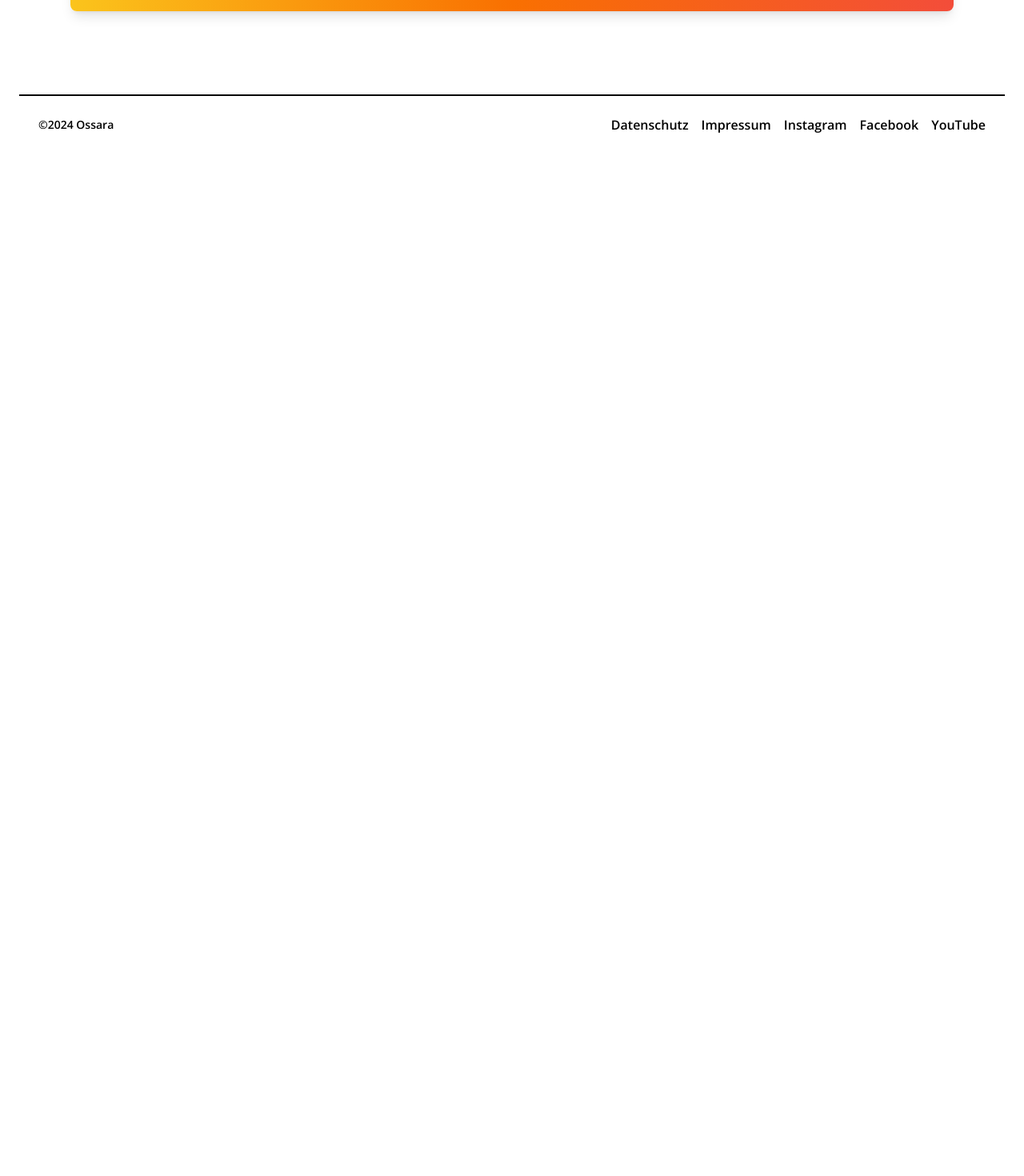
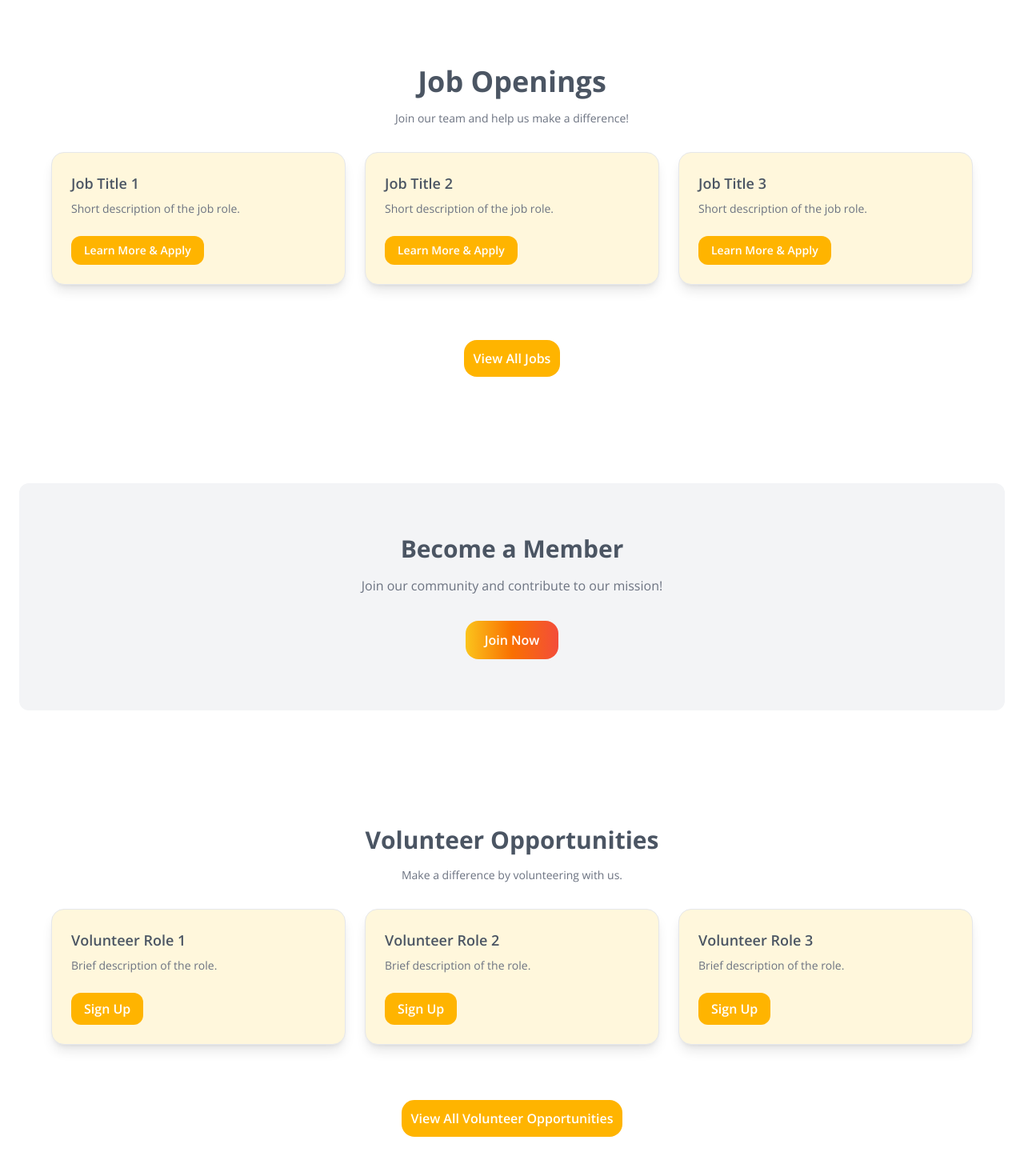
Before and after one commit to Chell0/ossara, a Next.js app: page /engagieren in a window 1280 px wide. Shown: the part 340-1810 px from the top of the page at 80% size. Before the commit the page ends 800 px from the top, so only its background shows below. Built offline with nearby package versions, Linux system fonts and the light colour scheme.

Commit message:
chore: - Create Jobs component. - Create VolunteerOpportunities component. - Build the Engagieren component. - Import Engagieren component into Engagieren page. - Import Jobs component into Jobs page. - Import VolunteerOpportunities component into VolunteerOpportunities page.

```diff
--- /dev/null
+++ b/src/app/jobs/page.tsx
@@ -0,0 +1,16 @@
+import Jobs from "@/components/Engagieren/Jobs/Jobs";
+import Footer from "@/components/Footer/Footer";
+import NavBar from "@/components/NavBar/NavBar";
+
+
+export default function Page() {
+	return (
+		<div>
+			<main className="p-6">
+				<NavBar />
+				<Jobs />
+				<Footer />
+			</main>
+		</div>
+	);
+}
--- /dev/null
+++ b/src/app/volunteer_opportunities/page.tsx
@@ -0,0 +1,16 @@
+import VolunteerOpportunities from "@/components/Engagieren/VolunteerOpportunities/VolunteerOpportunities";
+import Footer from "@/components/Footer/Footer";
+import NavBar from "@/components/NavBar/NavBar";
+
+
+export default function Page() {
+	return (
+		<div>
+			<main className="p-6">
+				<NavBar />
+				<VolunteerOpportunities />
+				<Footer />
+			</main>
+		</div>
+	);
+}
--- a/src/components/Engagieren/Engagieren.tsx
+++ b/src/components/Engagieren/Engagieren.tsx
@@ -1,12 +1,70 @@
+import Link from "next/link";
+
 export default function Engagieren() {
 
     return (
         <>
-            <div className="container mx-auto p-6">
-                {/* Title Section */}
-                <section
-                    className="bg-blended-gradient flex-col items-center justify-center text-center mx-4 sm:mx-10 py-10 sm:py-20 rounded-lg shadow-lg">
-                    <h1 className="sm:text-3xl md:text-4xl lg:text-5xl font-bold text-white">Engagieren</h1>
+            <div className="min-h-screen">
+                {/* Page Header */}
+                <header className="text-[#ffb400] py-12 text-center bg-gray-100 rounded-2xl">
+                    <h1 className="text-4xl sm:text-3xl md:text-4xl lg:text-6xl font-bold">Engagieren</h1>
+                </header>
+
+                {/* Stellenausschreibungen */}
+                <section id="stellenausschreibungen" className="py-16 bg-white px-6 mt-20">
+                    <h2 className="text-4xl font-bold text-center text-gray-600">Job Openings</h2>
+                    <p className="mt-4 text-center text-gray-500 text-sm">Join our team and help us make a difference!</p>
+                    <div className="mt-8 grid grid-cols-1 md:grid-cols-3 gap-6 max-w-6xl mx-auto">
+                        {/* Job Cards */}
+                        {[...Array(3)].map((_, index) => (
+                            <div key={index} className="border borer-gray-200 shadow-lg p-6 rounded-2xl bg-main-bg">
+                                <h3 className="text-lg font-semibold text-gray-600">Job Title {index + 1}</h3>
+                                <p className="mt-2 text-gray-500 text-sm">Short description of the job role.</p>
+                                <Link href={`/apply`} className="mt-6 inline-block bg-[#ffb400] font-semibold text-sm text-white px-4 py-2 rounded-xl hover:bg-blended-gradient">
+                                    Learn More & Apply
+                                </Link>
+                            </div>
+                        ))}
+                    </div>
+                    <div className="mt-20 text-center">
+                        <Link href={`/jobs`} className="text-white text-md font-semibold bg-[#ffb400] hover:bg-blended-gradient p-3 rounded-2xl">
+                            View All Jobs
+                        </Link>
+                    </div>
+                </section>
+
+                {/* Mitglied Werden */}
+                <section id="mitglied_werden" className="py-16 bg-gray-100 px-6 rounded-xl mt-20">
+                    <h2 className="text-3xl font-bold text-center text-gray-600">Become a Member</h2>
+                    <p className="mt-4 text-center text-gray-500">Join our community and contribute to our mission!</p>
+                    <div className="mt-8 max-w-2xl mx-auto text-center">
+                        <button className="bg-blended-gradient text-white font-semibold px-6 py-3 rounded-2xl">
+                            Join Now
+                        </button>
+                    </div>
+                </section>
+
+                {/* Ehrenamtliches Engagement */}
+                <section id="ehrenamtliches_engagement" className="py-16 px-6 mt-20">
+                    <h2 className="text-3xl font-bold text-center text-gray-600">Volunteer Opportunities</h2>
+                    <p className="mt-4 text-center text-gray-500 text-sm">Make a difference by volunteering with us.</p>
+                    <div className="mt-8 grid grid-cols-1 md:grid-cols-3 gap-6 max-w-6xl mx-auto">
+                        {/* Volunteer Cards */}
+                        {[...Array(3)].map((_, index) => (
+                            <div key={index} className="border border-gray-200 shadow-lg p-6 rounded-2xl bg-main-bg">
+                                <h3 className="text-lg font-semibold text-gray-600">Volunteer Role {index + 1}</h3>
+                                <p className="mt-2 text-gray-500 text-sm">Brief description of the role.</p>
+                                <Link href={`#volunteer`} className="mt-6 inline-block bg-[#ffb400] text-white font-semibold px-4 py-2 rounded-xl hover:bg-blended-gradient">
+                                    Sign Up
+                                </Link>
+                            </div>
+                        ))}
+                    </div>
+                    <div className="mt-20 text-center">
+                        <Link href={`/volunteer_opportunities`} className="text-white text-md font-semibold bg-[#ffb400] hover:bg-blended-gradient p-3 rounded-2xl">
+                            View All Volunteer Opportunities
+                        </Link>
+                    </div>
                 </section>
             </div>
         </>
--- /dev/null
+++ b/src/components/Engagieren/Jobs/Jobs.tsx
@@ -0,0 +1,22 @@
+
+export default function Jobs() {
+    return(
+        <>
+            <div className="min-h-screen">
+                <header className="text-[#ffb400] py-12 text-center">
+                    <h1 className="text-4xl sm:text-3xl md:text-4xl lg:text-5xl font-bold">All Job Openings</h1>
+                </header>
+                <section className="py-16 bg-white px-6">
+                    <div className="grid grid-cols-1 md:grid-cols-3 gap-6 max-w-6xl mx-auto">
+                        {[...Array(10)].map((_, index) => (
+                            <div key={index} className="border border-gray-200 shadow-lg p-6 rounded-lg bg-main-bg">
+                                <h3 className="text-xl font-semibold text-[#ffb400]">Job Title {index + 1}</h3>
+                                <p className="mt-2 text-gray-500">Short description of the job role.</p>
+                            </div>
+                        ))}
+                    </div>
+                </section>
+            </div>
+        </>
+    )
+}
--- /dev/null
+++ b/src/components/Engagieren/VolunteerOpportunities/VolunteerOpportunities.tsx
@@ -0,0 +1,21 @@
+export default function VolunteerOpportunities() {
+    return(
+        <>
+            <div className="min-h-screen">
+                <header className="text-[#ffb400] py-12 text-center">
+                    <h1 className="text-4xl sm:text-3xl md:text-4xl lg:text-5xl font-bold">All Volunteer Opportunities</h1>
+                </header>
+                <section className="py-16 bg-white px-6">
+                    <div className="grid grid-cols-1 md:grid-cols-3 gap-6 max-w-6xl mx-auto">
+                        {[...Array(10)].map((_, index) => (
+                            <div key={index} className="border border-gray-200 shadow-xl p-6 rounded-lg bg-main-bg">
+                                <h3 className="text-xl font-semibold text-[#ffb400]">Volunteer Title {index + 1}</h3>
+                                <p className="mt-2 text-gray-500">Short description of the volunteer role.</p>
+                            </div>
+                        ))}
+                    </div>
+                </section>
+            </div>
+        </>
+    );
+}
```
